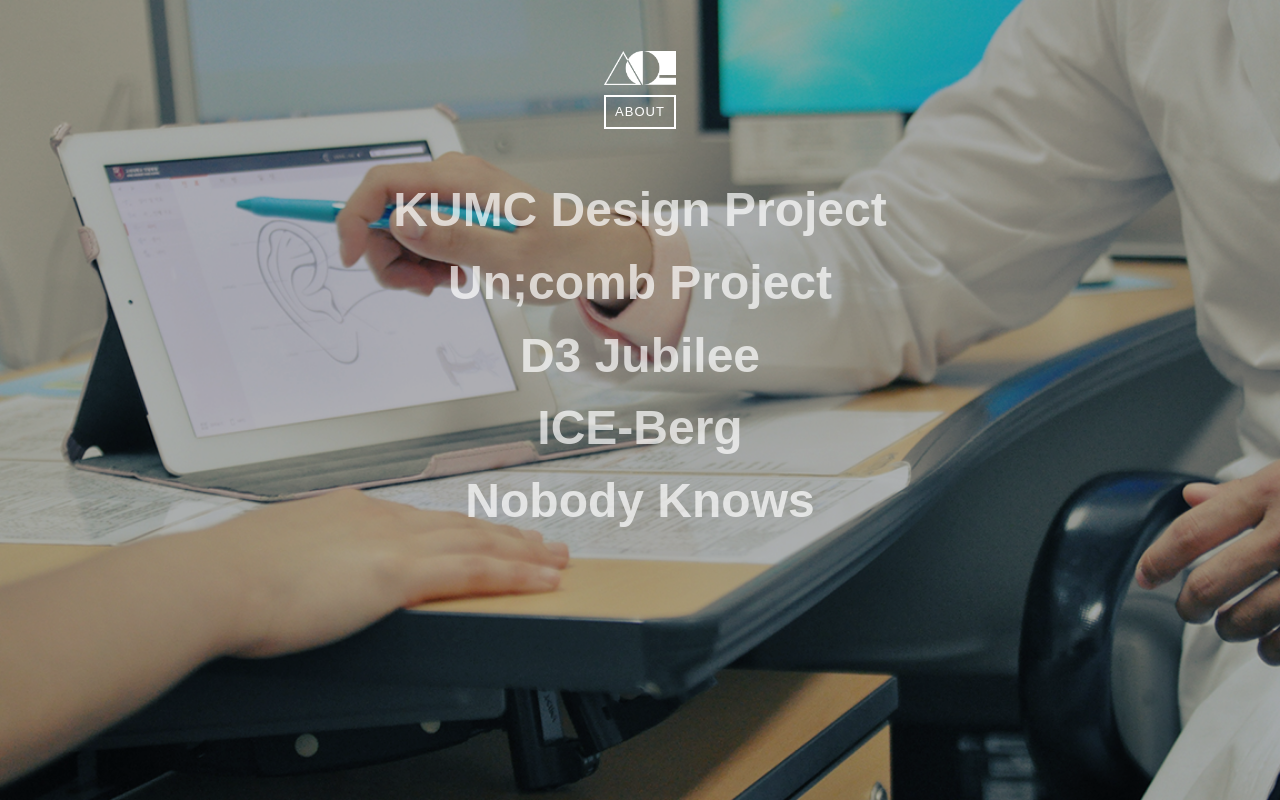
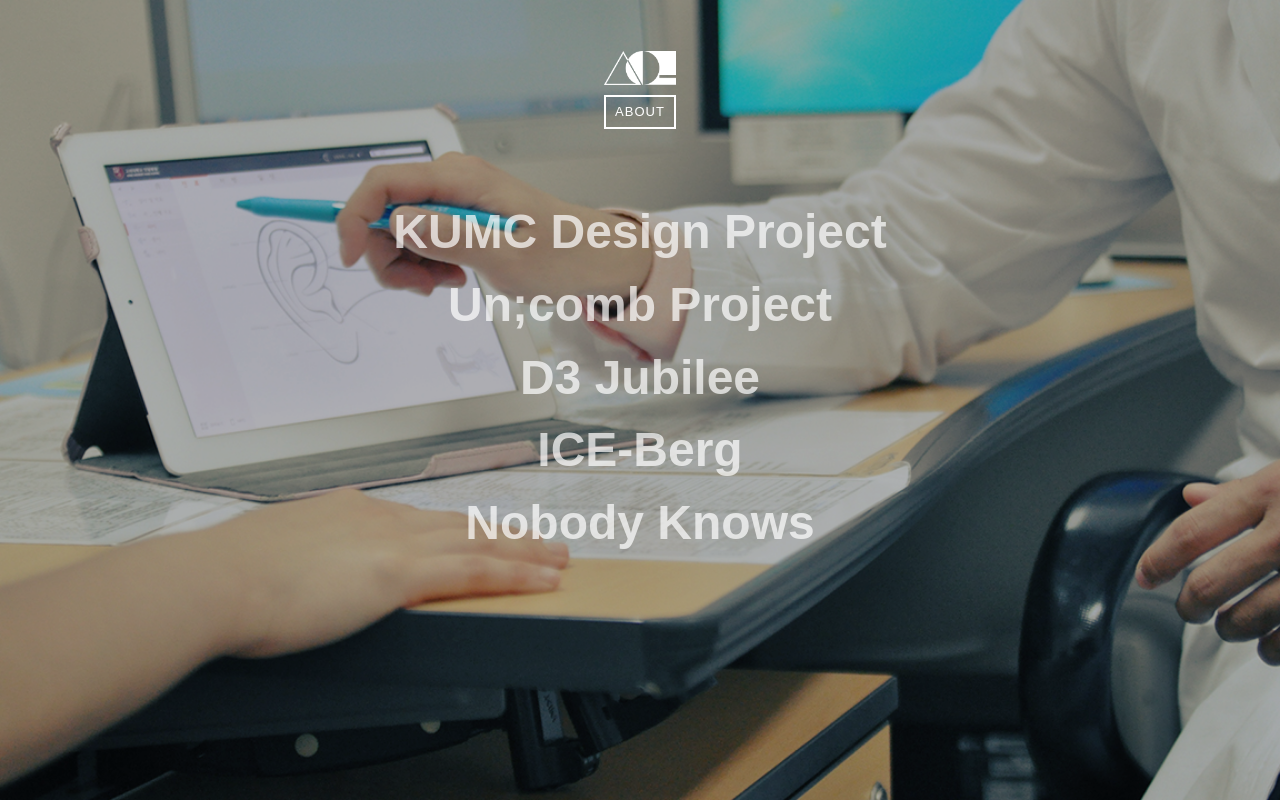
Before and after one commit to sonyou22/sonyou22.github.io, a plain HTML site: page index.html in a window 1280 px wide. Shown: the top 800 px of the page. Drawn offline with nearby package versions, Linux system fonts and the light colour scheme; a web font is replaced by a local one.

Commit message:
150303-4

```diff
--- a/css/main.css
+++ b/css/main.css
@@ -206,15 +206,17 @@ article.dark {
     background-color: rgba(0, 0, 0, 0.3);
 }
 .menu{
-    padding-top: 170px;
-    top: 50%;
-    max-width: 500px;
-    margin: 0 auto;
     text-align: center;
     font-size: 300%;
     font-weight:600;
     line-height: 135%;
     list-style: none;
+
+    height:100%;
+    padding: 15% 0 10% 0;
+    max-width: 500px;
+    margin: 0 auto;
+
 }
 ul, li {
     margin: 8px 0;
```
Also changed, not shown: index.html (+2 -1 lines).
